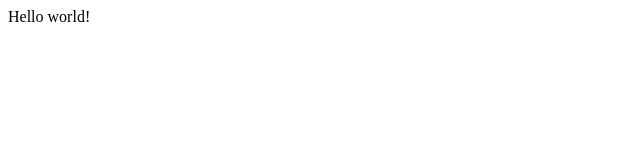
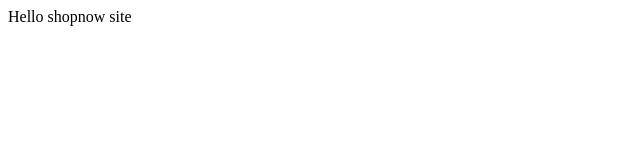
Before and after one commit to bambamayo/shopnow, a Gatsby site: page / in a window 1280 px wide. Shown: the full height of the page, 0-640 px from the left. Built offline with nearby package versions, Linux system fonts and the light colour scheme; Gatsby itself is replaced by a stand-in of ours.

Commit message:
adding project files

```diff
--- a/src/pages/index.js
+++ b/src/pages/index.js
@@ -1,5 +1,5 @@
 import React from "react"
 
 export default function Home() {
-  return <div>Hello world!</div>
+  return <div>Hello shopnow site</div>
 }
```
Also changed, not shown: README.md.
